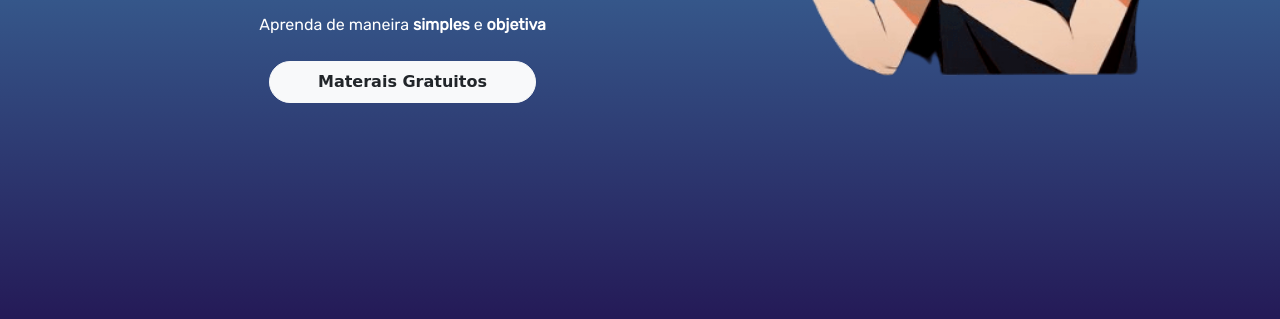
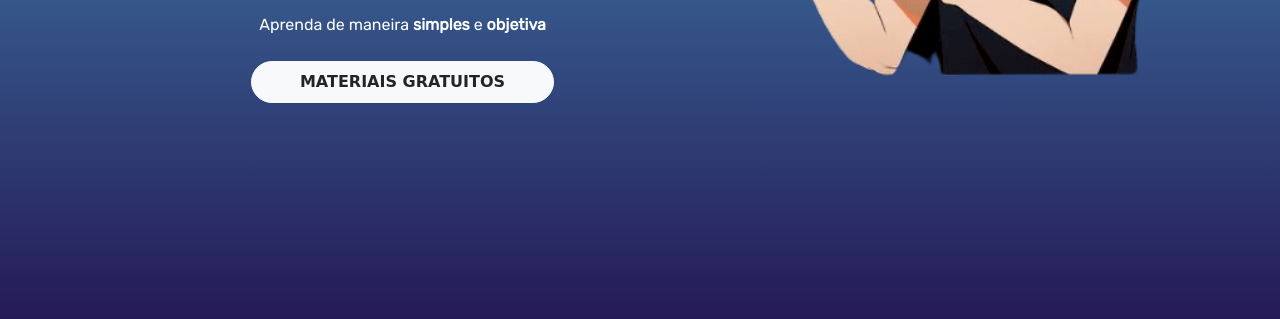
Before and after one commit to Lucas-Henrique-Lopes-Costa/abud, a website: page index.html in a window 1280 px wide. Shown: the part 481-800 px from the top of the page. Drawn offline with nearby package versions, Linux system fonts and the light colour scheme; a web font is replaced by a local one.

Commit message:
Update index.html

```diff
--- a/index.html
+++ b/index.html
@@ -87,7 +87,7 @@
               <button
                 class="btn btn-light px-5 py-2 primary-btn"
               >
-                Materais Gratuitos
+                MATERIAIS GRATUITOS
               </button>
             </a>
           </div>
```
